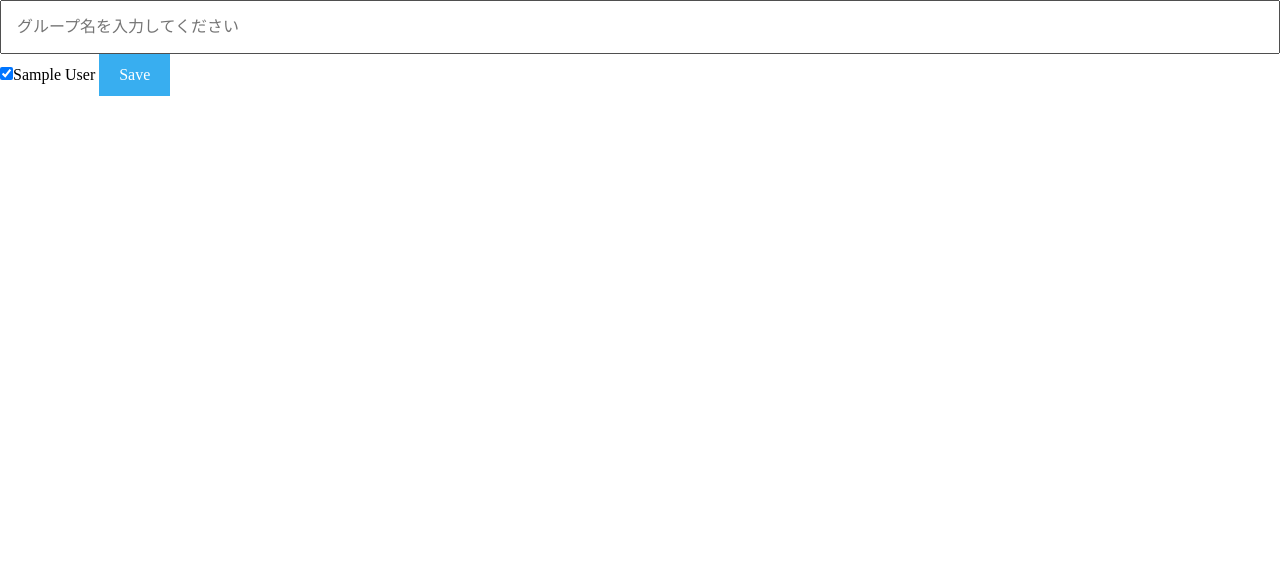
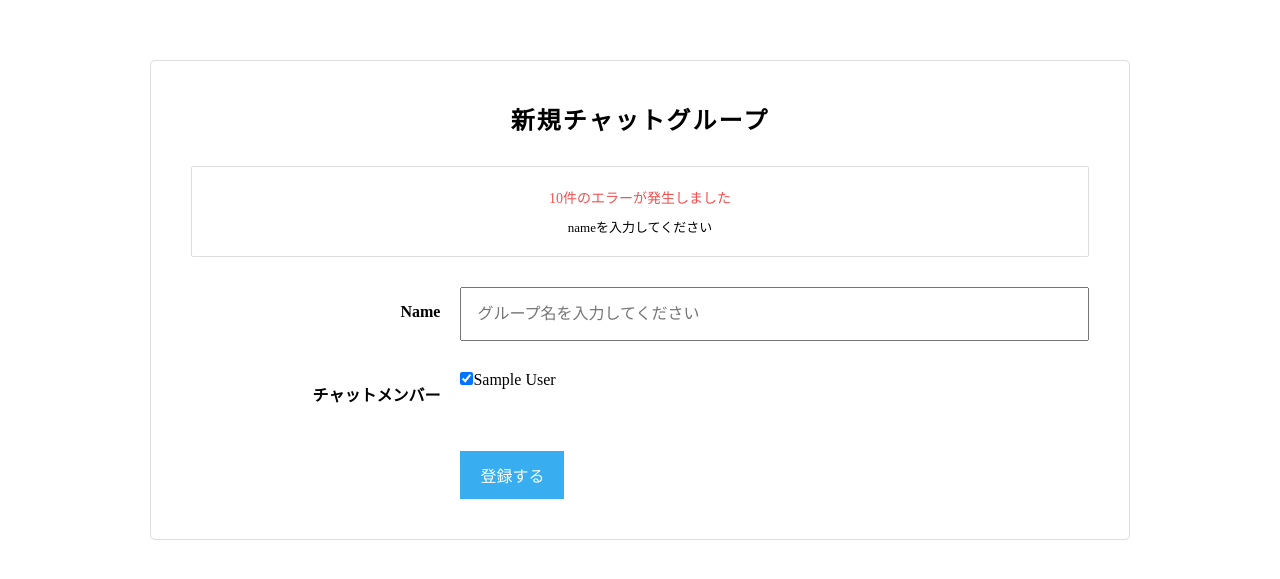
Before and after one commit to EL93019205/chat-space, a Rails app: page /groups/new in a window 1280 px wide. Shown: the top 579 px of the page. Run offline with Rails 7, Linux system fonts and the light colour scheme; the visitor is signed in with stand-in values (Sample User, id 1); style sheets or scripts are compiled from the project's sources; some libraries are stand-ins or nearby versions.

Commit message:
CreateGroupsFormPartial

```diff
--- /dev/null
+++ b/app/views/groups/_form.html.haml
@@ -0,0 +1,23 @@
+= form_for group do |f|
+  .chat-group-form__errors
+    %h2 10件のエラーが発生しました
+    %ul
+      %li nameを入力してください
+  .chat-group-form__field
+    .chat-group-form__field--left
+      = f.label :name, class: 'chat-group-form__label'
+    .chat-group-form__field--right
+      = f.text_field :name, class: 'chat__group_name chat-group-form__input', placeholder: 'グループ名を入力してください'
+  .chat-group-form__field.clearfix
+    / この部分はインクリメンタルサーチ（ユーザー追加の非同期化のときに使用します
+  .chat-group-form__field.clearfix
+    .chat-group-form__field--left
+      %label.chat-group-form__label{:for => "chat_group_チャットメンバー"} チャットメンバー
+    .chat-group-form__field--right
+      / グループ作成機能の追加時はここにcollection_check_boxesの記述を入れてください
+      = f.collection_check_boxes :user_ids, User.all, :id, :name
+      / この部分はインクリメンタルサーチ（ユーザー追加の非同期化のときに使用します
+  .chat-group-form__field.clearfix
+    .chat-group-form__field--left
+    .chat-group-form__field--right
+      = f.submit class: 'chat-group-form__action-btn'
--- a/app/views/groups/new.html.haml
+++ b/app/views/groups/new.html.haml
@@ -1,4 +1,3 @@
-=form_for @group do |f|
-  = f.text_field :name, class: "chat-group-form__input", placeholder: "グループ名を入力してください"
-  = f.collection_check_boxes :user_ids, User.all, :id, :name
-  = f.submit "Save", class: "chat-group-form__action-btn"
+.chat-group-form
+  %h1 新規チャットグループ
+  = render partial: 'form', locals: {group: @group}
```
Also changed, not shown: app/views/groups/edit.html.haml (+3 -5 lines).
